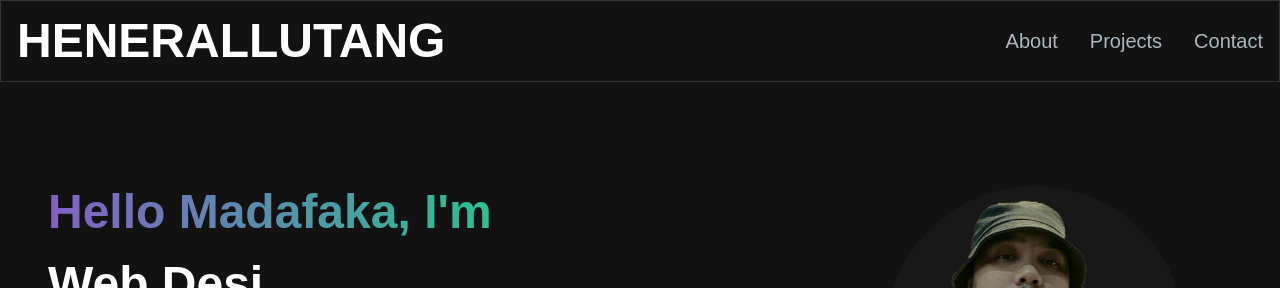
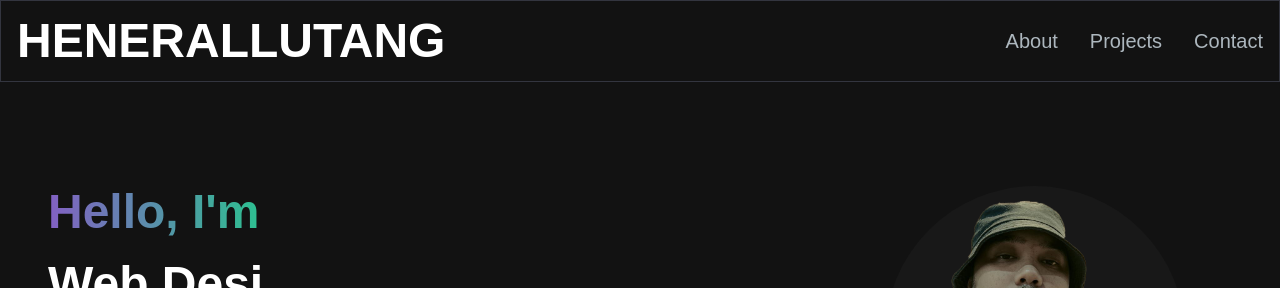
Before and after one commit to HeneralLutang/nextjs-portfolio, a Next.js app: page / in a window 1280 px wide. Shown: the top 288 px of the page. Built offline with nearby package versions, Linux system fonts and the light colour scheme.

Commit message:
Update HeroSection.jsx

```diff
--- a/app/components/HeroSection.jsx
+++ b/app/components/HeroSection.jsx
@@ -18,7 +18,7 @@ const HeroSection = () => {
         >
           <h1 className="text-white mb-4 text-4xl sm:text-5xl lg:text-5xl lg:leading-normal font-extrabold">
             <span className="text-transparent bg-clip-text bg-gradient-to-r from-[#8360c3] to-[#2ebf91]">
-              Hello Madafaka, I'm{" "}
+              Hello, I'm{" "}
             </span>
             <br />
             <TypeAnimation
```
